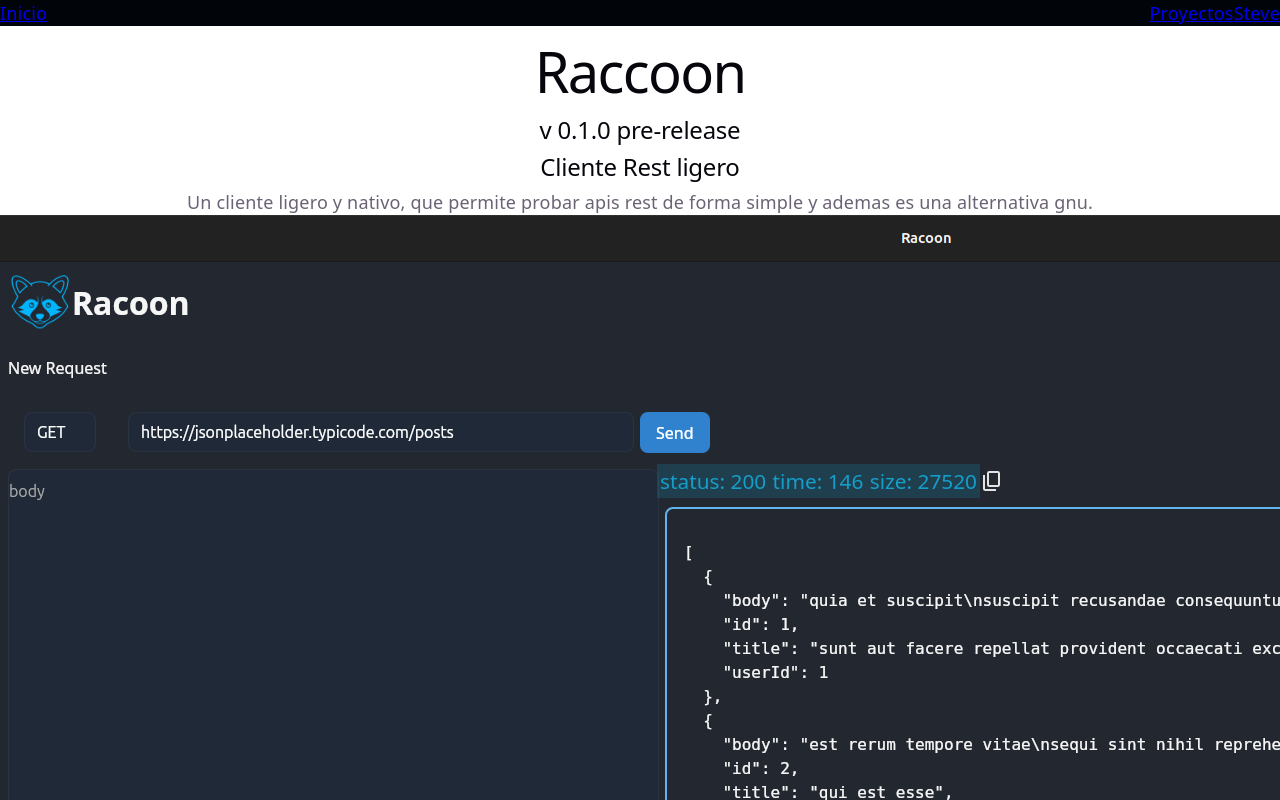
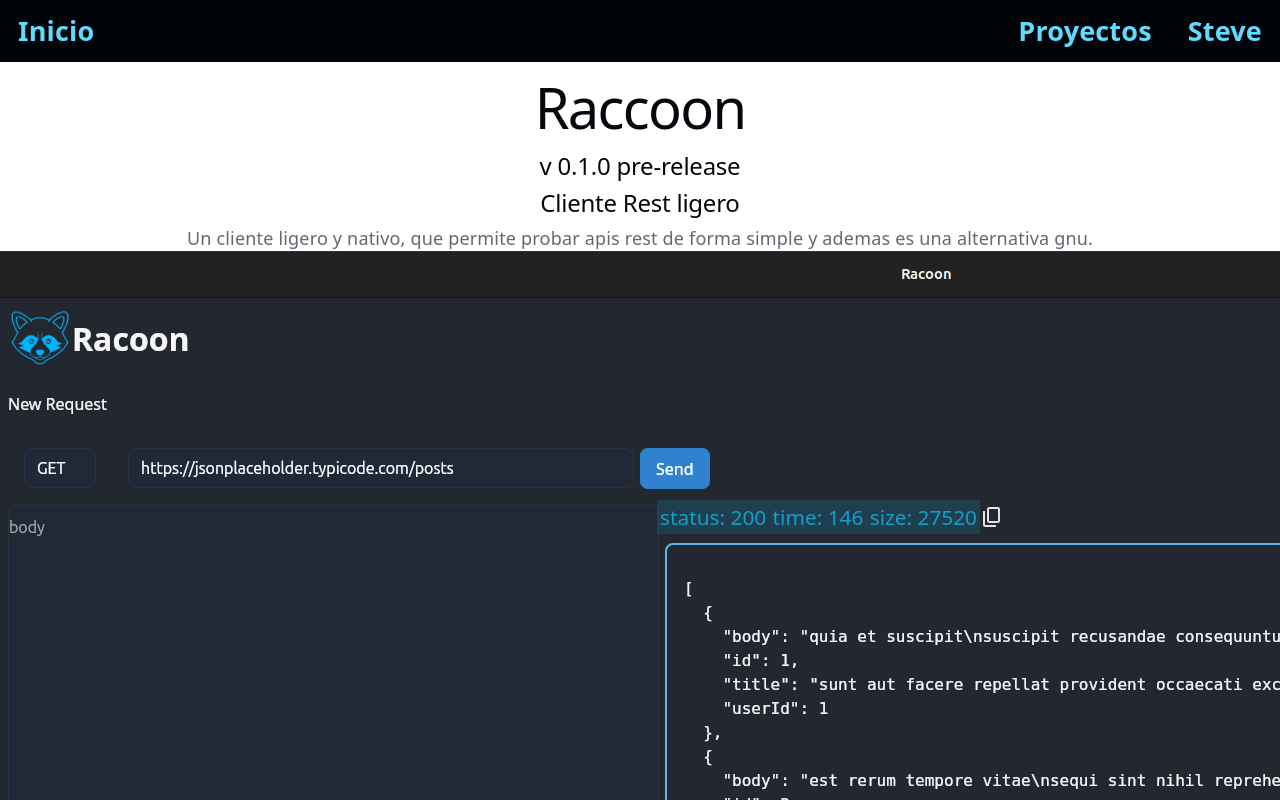
Before and after one commit to SteveBartmoss/projectStreetKid, a React (Vite) app: page /raccoon in a window 1280 px wide. Shown: the top 800 px of the page. Built offline with nearby package versions, Linux system fonts and the light colour scheme.

Commit message:
feat: Se implementaron estilos para la barra de navegacion

```diff
--- a/src/components/topbar/topbar.css
+++ b/src/components/topbar/topbar.css
@@ -11,3 +11,11 @@
     flex-direction: row;
     justify-content: space-between;
 }
+
+.nav-link{
+    color: #61dafb;
+    text-decoration: none;
+    font-size: 1.5rem;
+    font-weight: 600;
+    padding: 1rem;
+}
```
